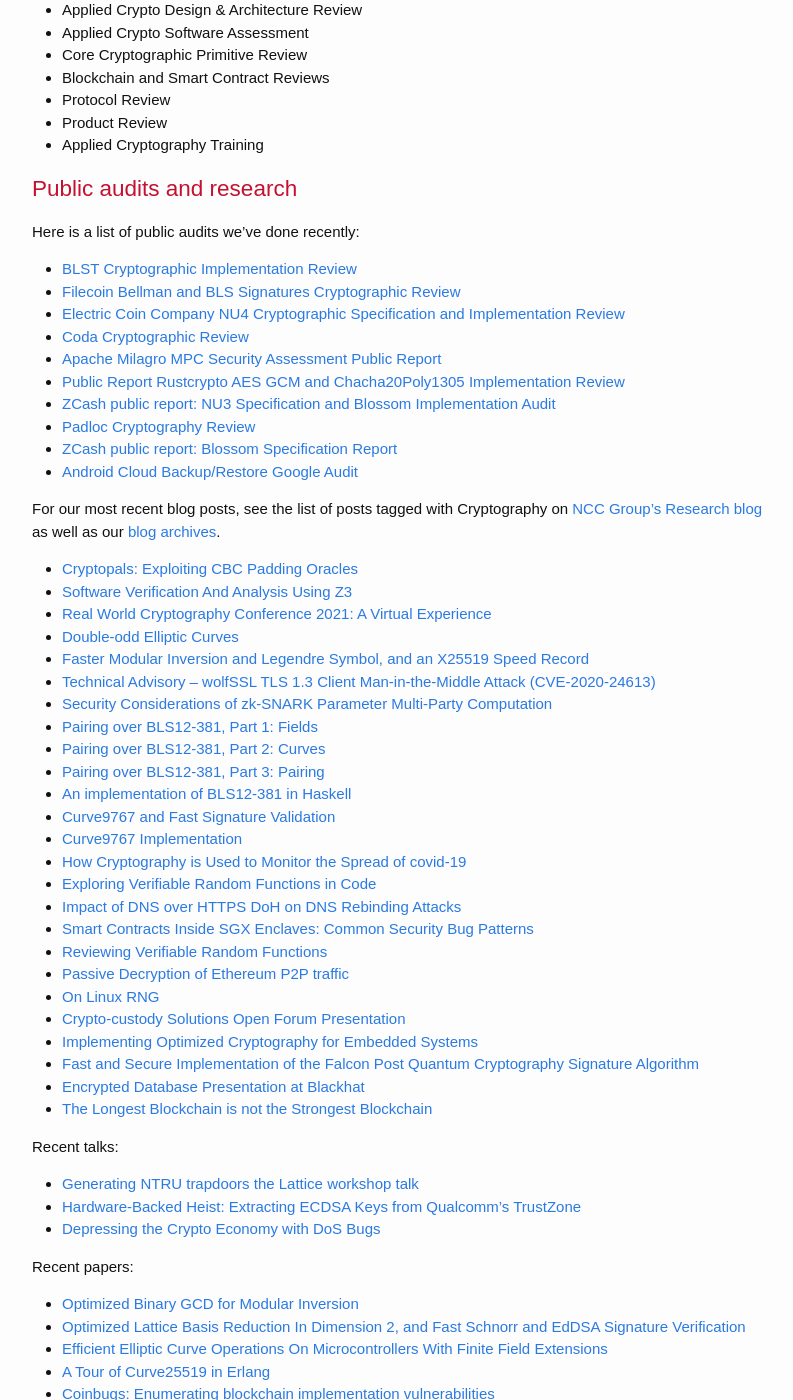
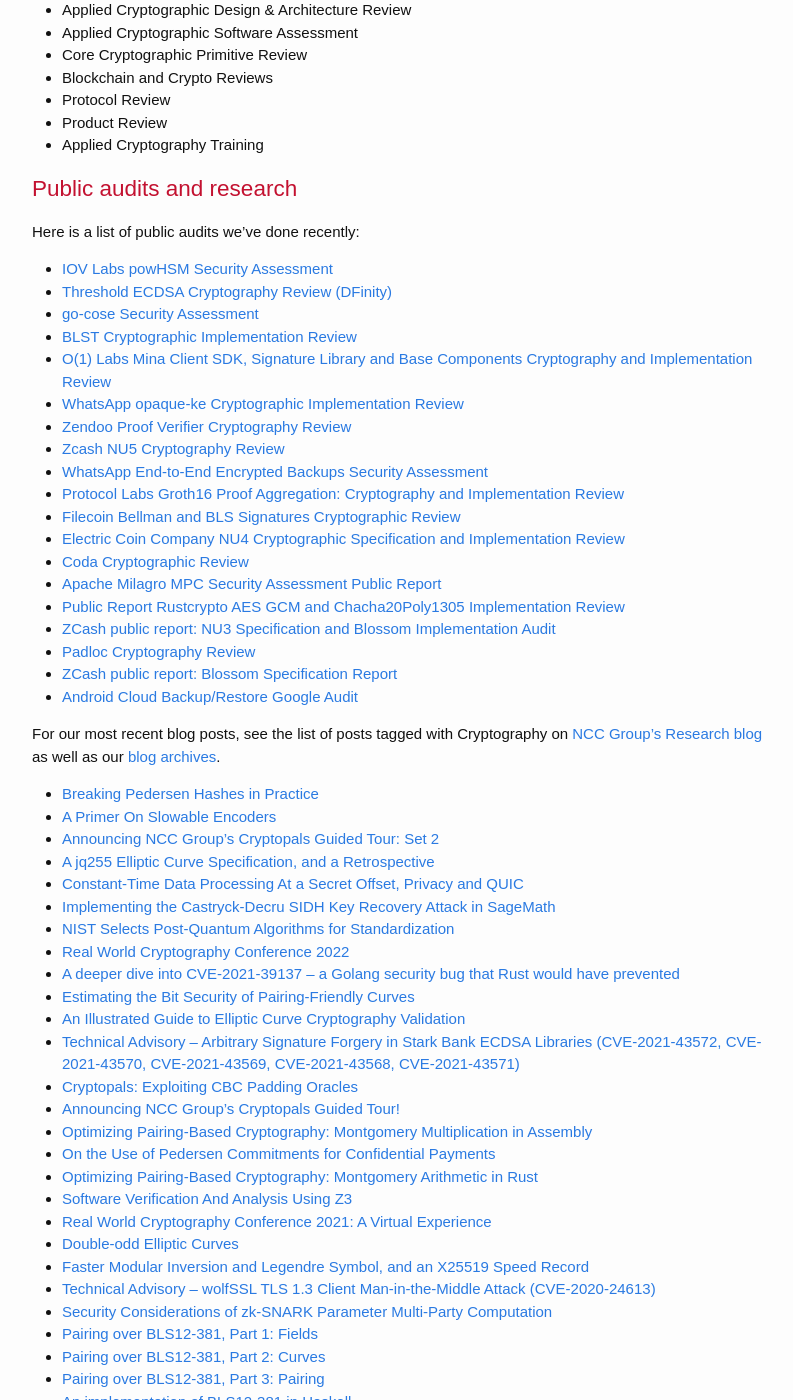
Before and after one commit to CryptoServices/cryptoservices.github.io, a Jekyll site: the page built from index.md, in a window 1280 px wide and 1400 px high, scrolled down 526 px. Shown: the whole window, without its empty margins (238-1031 px from the left). Built offline with Jekyll 4.4.1, drawn with Linux system fonts in a browser that asks for light colours; our own code applies the rules of GitHub Pages for plain Markdown files; some of the changed text lies outside the part shown.

Commit message:
new blog posts

```diff
--- a/index.md
+++ b/index.md
@@ -11,10 +11,10 @@
 ## Service Offerings
 
 * Strategic Cryptographic Advice
-* Applied Crypto Design & Architecture Review
-* Applied Crypto Software Assessment
+* Applied Cryptographic Design & Architecture Review
+* Applied Cryptographic Software Assessment
 * Core Cryptographic Primitive Review
-* Blockchain and Smart Contract Reviews
+* Blockchain and Crypto Reviews
 * Protocol Review
 * Product Review
 * Applied Cryptography Training
@@ -23,7 +23,16 @@
 
 Here is a list of public audits we've done recently:
 
+* [IOV Labs powHSM Security Assessment](https://research.nccgroup.com/2022/10/05/public-report-iov-labs-powhsm-security-assessment/)
+* [Threshold ECDSA Cryptography Review (DFinity)](https://research.nccgroup.com/2022/06/15/public-report-threshold-ecdsa-cryptography-review/)
+* [go-cose Security Assessment](https://research.nccgroup.com/2022/05/26/public-report-go-cose-security-assessment/)
 * [BLST Cryptographic Implementation Review](https://research.nccgroup.com/2021/01/20/public-report-blst-cryptographic-implementation-review/)
+* [O(1) Labs Mina Client SDK, Signature Library and Base Components Cryptography and Implementation Review](https://research.nccgroup.com/2022/02/22/public-report-o1-labs-mina-client-sdk-signature-library-and-base-components-cryptography-and-implementation-review/)
+* [WhatsApp opaque-ke Cryptographic Implementation Review](https://research.nccgroup.com/2021/12/13/public-report-whatsapp-opaque-ke-cryptographic-implementation-review/)
+* [Zendoo Proof Verifier Cryptography Review](https://research.nccgroup.com/2021/11/30/public-report-zendoo-proof-verifier-cryptography-review/)
+* [Zcash NU5 Cryptography Review](https://research.nccgroup.com/2021/11/02/public-report-zcash-nu5-cryptography-review/)
+* [WhatsApp End-to-End Encrypted Backups Security Assessment](https://research.nccgroup.com/2021/10/27/public-report-whatsapp-end-to-end-encrypted-backups-security-assessment/)
+* [Protocol Labs Groth16 Proof Aggregation: Cryptography and Implementation Review](https://research.nccgroup.com/2021/06/04/public-report-protocol-labs-groth16-proof-aggregation-cryptography-and-implementation-review/)
 * [Filecoin Bellman and BLS Signatures Cryptographic Review](https://research.nccgroup.com/2020/10/21/public-report-filecoin-bellman-and-bls-signatures-cryptographic-review/)
 * [Electric Coin Company NU4 Cryptographic Specification and Implementation Review](https://research.nccgroup.com/2020/09/04/public-report-electric-coin-company-nu4-cryptographic-specification-and-implementation-review/)
 * [Coda Cryptographic Review](https://research.nccgroup.com/2020/05/13/public-report-coda-cryptographic-review/)
@@ -36,7 +45,23 @@
 
 For our most recent blog posts, see the list of posts tagged with Cryptography on [NCC Group's Research blog](https://research.nccgroup.com/category/cryptography/) as well as our [blog archives](https://cryptoservices.github.io/archives/).
 
+* [Breaking Pedersen Hashes in Practice](https://research.nccgroup.com/2023/03/22/breaking-pedersen-hashes-in-practice/)
+* [A Primer On Slowable Encoders](https://research.nccgroup.com/2023/02/20/a-primer-on-slowable-encoders/)
+* [Announcing NCC Group’s Cryptopals Guided Tour: Set 2](https://research.nccgroup.com/2023/01/23/announcing-ncc-groups-cryptopals-guided-tour-set-2/)
+* [A jq255 Elliptic Curve Specification, and a Retrospective](https://research.nccgroup.com/2022/11/21/a-jq255-elliptic-curve-specification-and-a-retrospective/)
+* [Constant-Time Data Processing At a Secret Offset, Privacy and QUIC](https://research.nccgroup.com/2022/09/05/constant-time-data-processing-at-a-secret-offset-privacy-and-quic/)
+* [Implementing the Castryck-Decru SIDH Key Recovery Attack in SageMath](https://research.nccgroup.com/2022/08/08/implementing-the-castryck-decru-sidh-key-recovery-attack-in-sagemath/)
+* [NIST Selects Post-Quantum Algorithms for Standardization](https://research.nccgroup.com/2022/07/13/nist-selects-post-quantum-algorithms-for-standardization/)
+* [Real World Cryptography Conference 2022](https://research.nccgroup.com/2022/04/26/real-world-cryptography-conference-2022/)
+* [A deeper dive into CVE-2021-39137 – a Golang security bug that Rust would have prevented](https://research.nccgroup.com/2022/02/07/a-deeper-dive-into-cve-2021-39137-a-golang-security-bug-that-rust-would-have-prevented/)
+* [Estimating the Bit Security of Pairing-Friendly Curves](https://research.nccgroup.com/2022/02/03/estimating-the-bit-security-of-pairing-friendly-curves/)
+* [An Illustrated Guide to Elliptic Curve Cryptography Validation](https://research.nccgroup.com/2021/11/18/an-illustrated-guide-to-elliptic-curve-cryptography-validation/)
+* [Technical Advisory – Arbitrary Signature Forgery in Stark Bank ECDSA Libraries (CVE-2021-43572, CVE-2021-43570, CVE-2021-43569, CVE-2021-43568, CVE-2021-43571)](https://research.nccgroup.com/2021/11/08/technical-advisory-arbitrary-signature-forgery-in-stark-bank-ecdsa-libraries/)
 * [Cryptopals: Exploiting CBC Padding Oracles](https://research.nccgroup.com/2021/02/17/cryptopals-exploiting-cbc-padding-oracles/)
+* [Announcing NCC Group’s Cryptopals Guided Tour!](https://research.nccgroup.com/2021/12/10/announcing-ncc-groups-cryptopals-guided-tour/)
+* [Optimizing Pairing-Based Cryptography: Montgomery Multiplication in Assembly](https://research.nccgroup.com/2021/09/10/optimizing-pairing-based-cryptography-montgomery-multiplication-in-assembly/)
+* [On the Use of Pedersen Commitments for Confidential Payments](https://research.nccgroup.com/2021/06/15/on-the-use-of-pedersen-commitments-for-confidential-payments/)
+* [Optimizing Pairing-Based Cryptography: Montgomery Arithmetic in Rust](https://research.nccgroup.com/2021/06/09/optimizing-pairing-based-cryptography-montgomery-arithmetic-in-rust/)
 * [Software Verification And Analysis Using Z3](https://research.nccgroup.com/2021/01/29/software-verification-and-analysis-using-z3/)
 * [Real World Cryptography Conference 2021: A Virtual Experience](https://research.nccgroup.com/2021/01/27/real-world-cryptography-conference-2021-a-virtual-experience/)
 * [Double-odd Elliptic Curves](https://research.nccgroup.com/2021/01/06/double-odd-elliptic-curves/)
@@ -70,6 +95,9 @@
 
 Recent papers:
 
+
+* [BAT: a Fast and Small Key Encapsulation Mechanism](https://research.nccgroup.com/2022/02/14/bat-a-fast-and-small-key-encapsulation-mechanism/)
+* [Paradoxical Compression with Verifiable Delay Functions](https://research.nccgroup.com/2021/10/13/paradoxical-compression-with-verifiable-delay-functions/)
 * [Optimized Binary GCD for Modular Inversion](https://eprint.iacr.org/2020/972)
 * [Optimized Lattice Basis Reduction In Dimension 2, and Fast Schnorr and EdDSA Signature Verification](https://eprint.iacr.org/2020/454)
 * [Efficient Elliptic Curve Operations On Microcontrollers With Finite Field Extensions](https://eprint.iacr.org/2020/009)
```
